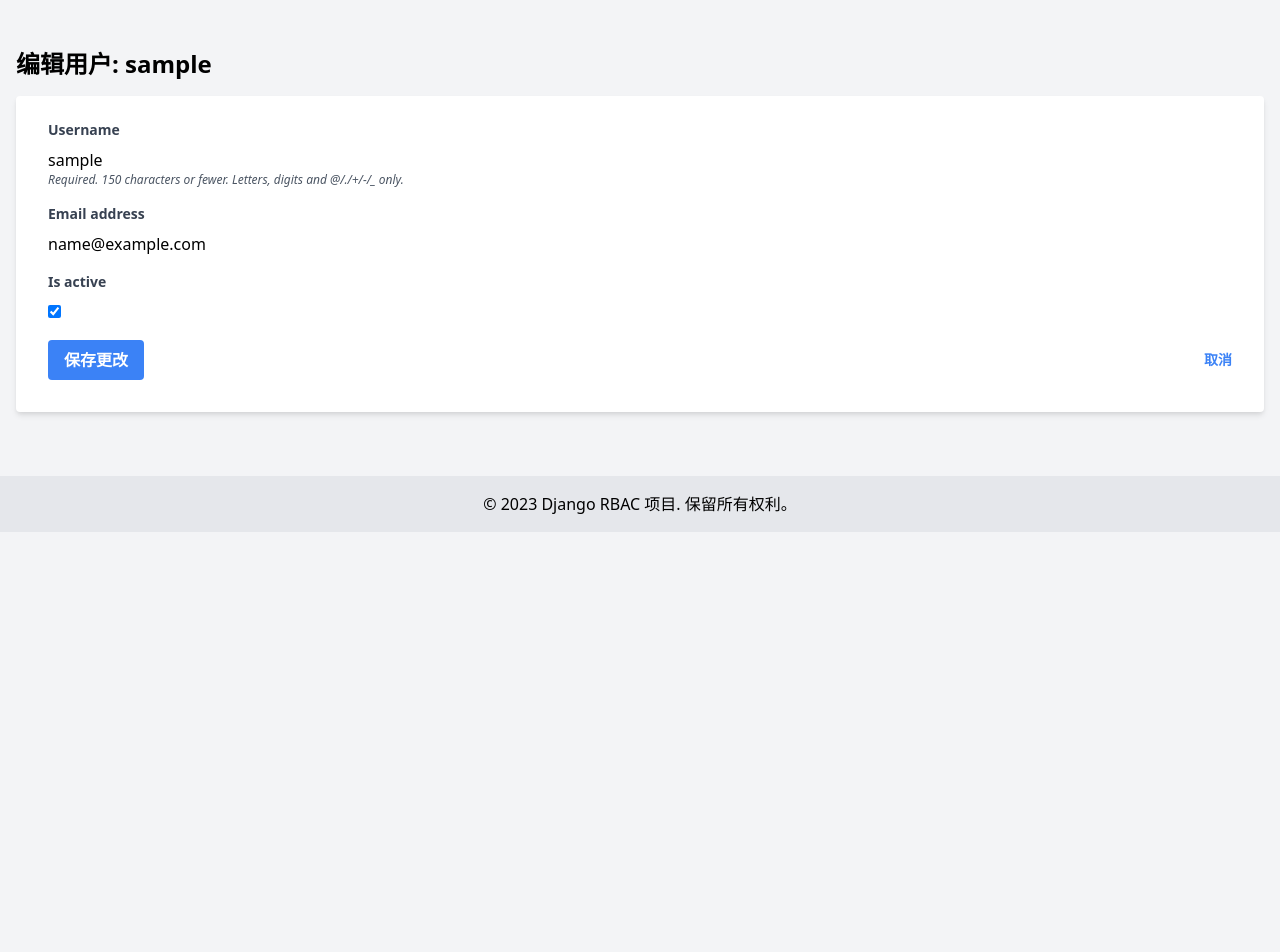
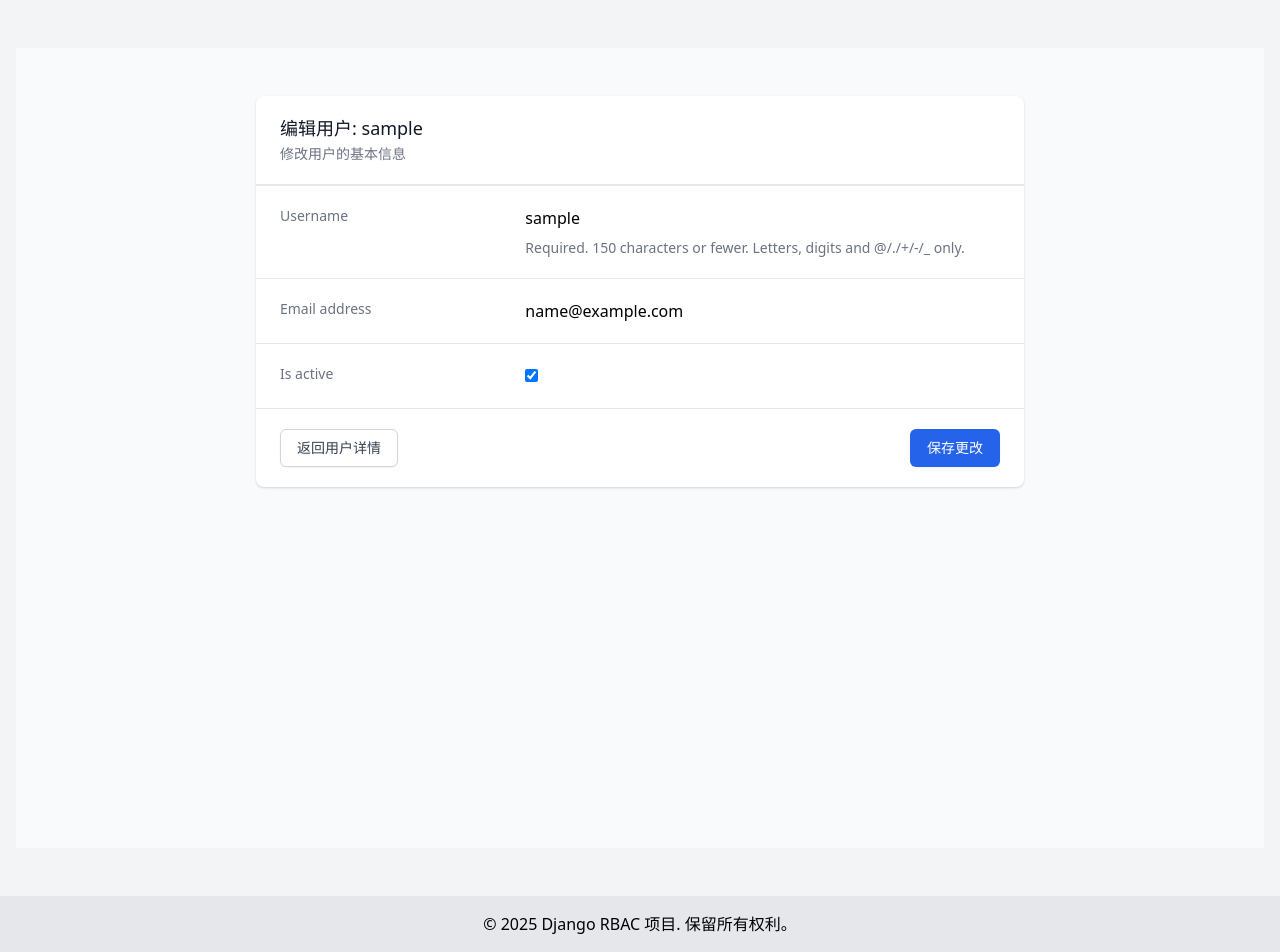
Before and after one commit to Joyamon/rbac_demo, a Django app: page /accounts/users/1/edit/ in a window 1280 px wide. Shown: the part 64-1016 px from the top of the page. Before the commit the page ends 596 px from the top, so only its background shows below. Run offline with Django 4.2, Linux system fonts and the light colour scheme; the visitor is signed in with stand-in values (Sample User, id 1); data comes from the database, SQL or seed files in the repository.

Commit message:
1.提示消息3秒关闭 2.用户编辑页面优化

```diff
--- a/accounts/templates/accounts/user_edit.html
+++ b/accounts/templates/accounts/user_edit.html
@@ -3,30 +3,55 @@
 {% block title %}编辑用户 - {{ user.username }} - Django RBAC 项目{% endblock %}
 
 {% block content %}
-  <h2 class="text-2xl font-bold mb-4">编辑用户: {{ user.username }}</h2>
-  <form method="post" class="bg-white shadow-md rounded px-8 pt-6 pb-8 mb-4">
+<div class="min-h-screen bg-gray-50 py-12 sm:px-6 lg:px-8">
+    <div class="max-w-3xl mx-auto">
+        <div class="bg-white shadow overflow-hidden sm:rounded-lg">
+            <div class="px-4 py-5 sm:px-6">
+                <h3 class="text-lg leading-6 font-medium text-gray-900">
+                    编辑用户: {{ user.username }}
+                </h3>
+                <p class="mt-1 max-w-2xl text-sm text-gray-500">
+                    修改用户的基本信息
+                </p>
+            </div>
+            <div class="border-t border-gray-200">
+                <form method="post" class="divide-y divide-gray-200">
                     {% csrf_token %}
                     {% for field in form %}
-      <div class="mb-4">
-        <label class="block text-gray-700 text-sm font-bold mb-2" for="{{ field.id_for_label }}">
+                    <div class="px-4 py-5 sm:px-6">
+                        <div class="grid grid-cols-3 gap-4">
+                            <label for="{{ field.id_for_label }}" class="block text-sm font-medium text-gray-500">
                                 {{ field.label }}
                             </label>
+                            <div class="col-span-2">
                                 {{ field }}
                                 {% if field.help_text %}
-          <p class="text-gray-600 text-xs italic">{{ field.help_text }}</p>
+                                <p class="mt-2 text-sm text-gray-500">{{ field.help_text }}</p>
                                 {% endif %}
                                 {% for error in field.errors %}
-          <p class="text-red-500 text-xs italic">{{ error }}</p>
+                                <p class="mt-2 text-sm text-red-600">{{ error }}</p>
                                 {% endfor %}
                             </div>
+                        </div>
+                    </div>
                     {% endfor %}
-    <div class="flex items-center justify-between">
-      <button class="bg-blue-500 hover:bg-blue-700 text-white font-bold py-2 px-4 rounded focus:outline-none focus:shadow-outline" type="submit">
+                    <div class="px-4 py-5 sm:px-6">
+                        <div class="flex justify-between">
+                            <a href="{% url 'user_detail' user.id %}"
+                               class="inline-flex items-center px-4 py-2 border border-gray-300 rounded-md shadow-sm text-sm font-medium text-gray-700 bg-white hover:bg-gray-50 focus:outline-none focus:ring-2 focus:ring-offset-2 focus:ring-indigo-500">
+                                返回用户详情
+                            </a>
+                            <div>
+                                <button type="submit"
+                                        class="inline-flex items-center px-4 py-2 border border-transparent rounded-md shadow-sm text-sm font-medium text-white bg-blue-600 hover:bg-blue-700 focus:outline-none focus:ring-2 focus:ring-offset-2 focus:ring-blue-500">
                                     保存更改
                                 </button>
-      <a class="inline-block align-baseline font-bold text-sm text-blue-500 hover:text-blue-800" href="{% url 'user_detail' user.id %}">
-        取消
-      </a>
+                            </div>
+                        </div>
                     </div>
                 </form>
+            </div>
+        </div>
+    </div>
+</div>
 {% endblock %}
--- a/accounts/views.py
+++ b/accounts/views.py
@@ -266,21 +266,6 @@ def assign_role(request, user_id):
     user = get_object_or_404(CustomUser, id=user_id)
     roles = Role.objects.all()
 
-    if request.method == 'POST':
-        selected_roles = request.POST.getlist('roles')
-        UserRole.objects.filter(user=user).delete()
-        for role_id in selected_roles:
-            UserRole.objects.create(user=user, role_id=role_id)
-        messages.success(request, f'已成功更新用户 "{user.username}" 的角色。')
-        return redirect('user_list')
-
-    current_roles = user.user_roles.all().values_list('role_id', flat=True)
-    context = {
-        'user': user,
-        'roles': roles,
-        'current_roles': current_roles,
-    }
-    return render(request, 'accounts/assign_role.html', context)
 
 
 def has_permission(user, permission_codename):
@@ -424,7 +409,7 @@ def user_edit(request, user_id):
         if form.is_valid():
             form.save()
             messages.success(request, '用户信息已更新。')
-            return redirect('user_detail', user_id=user.id)
+            return redirect('user_list')
     else:
         form = UserEditForm(instance=user)
         return render(request, 'accounts/user_edit.html', {'form': form})
--- a/templates/base.html
+++ b/templates/base.html
@@ -36,7 +36,7 @@
 
 <main class="container mx-auto mt-8 p-4">
     {% if messages %}
-        <div class="messages mb-4">
+        <div class="messages mb-4" id="message-container">
             {% for message in messages %}
                 <div class="bg-{% if message.tags == 'error' %}red{% else %}green{% endif %}-100 border border-{% if message.tags == 'error' %}red{% else %}green{% endif %}-400 text-{% if message.tags == 'error' %}red{% else %}green{% endif %}-700 px-4 py-3 rounded relative"
                      role="alert">
@@ -51,7 +51,17 @@
 </main>
 
 <footer class="bg-gray-200 text-center p-4 mt-8">
-    <p>&copy; 2023 Django RBAC 项目. 保留所有权利。</p>
+    <p>&copy; 2025 Django RBAC 项目. 保留所有权利。</p>
 </footer>
 </body>
+<script>
+    document.addEventListener('DOMContentLoaded', (event) => {
+        const messageContainer = document.getElementById('message-container');
+        if (messageContainer) {
+            setTimeout(() => {
+                messageContainer.style.display = 'none';
+            }, 3000);
+        }
+    });
+</script>
 </html>
```
Lines whose indentation alone changed are shown as unchanged.
